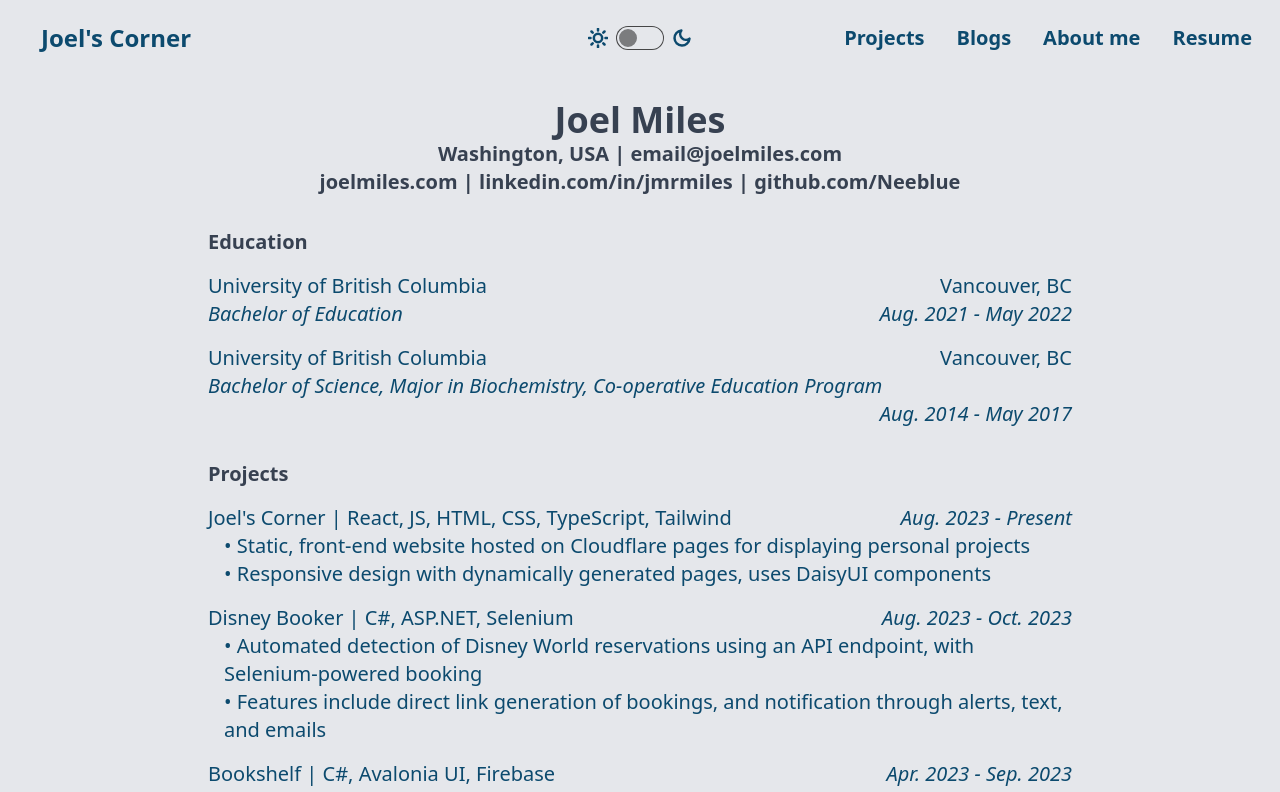
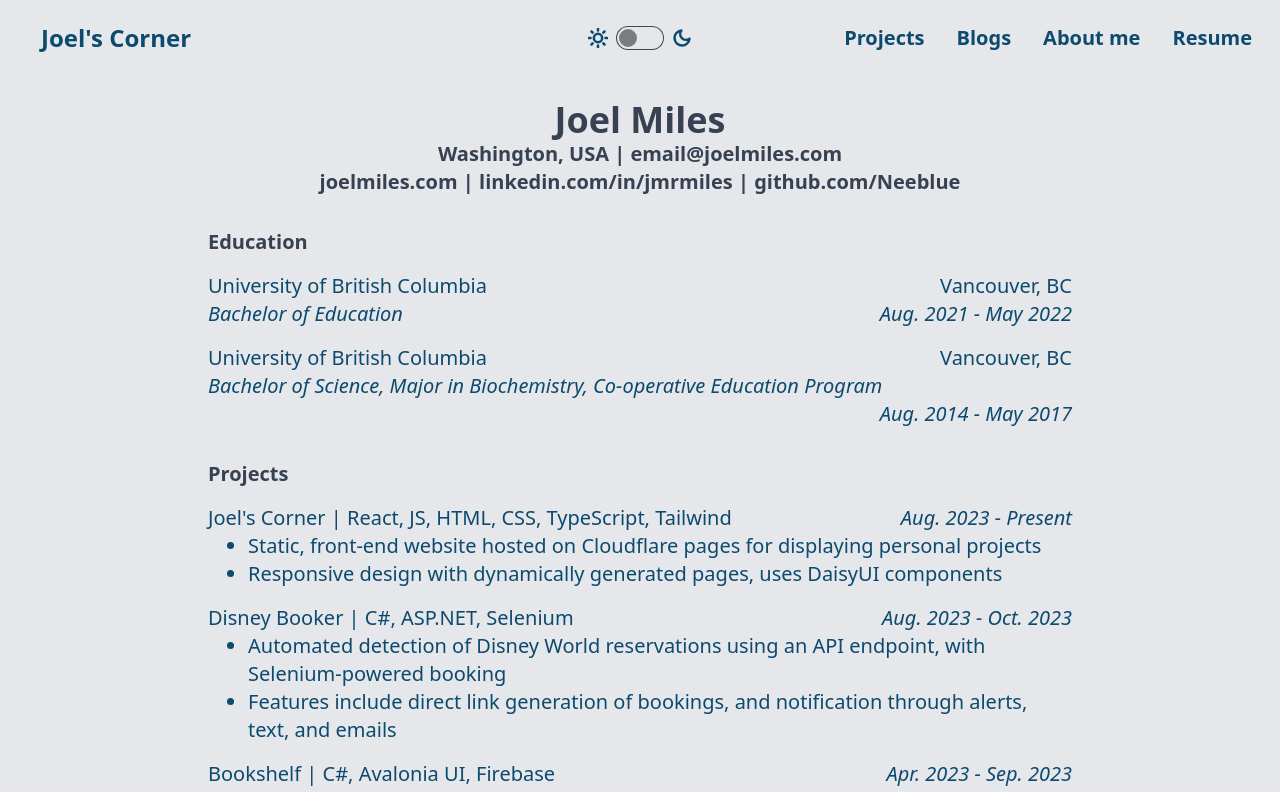
Before and after one commit to Neeblue/joels-corner, a React (Vite) app: page /resume in a window 1280 px wide. Shown: the top 792 px of the page. Built offline with nearby package versions, Linux system fonts and the light colour scheme; the HTML template or start-up script is replaced by a standard one.

Commit message:
bullet points

```diff
--- a/src/pages/Resume.tsx
+++ b/src/pages/Resume.tsx
@@ -98,7 +98,7 @@ const ProjectCard = ({ title, date, details }: { title: string, date: string, de
     <div>
         <div className="">{title} <span className="italic float-right ml-4">{date}</span></div>
         <ul>
-            {details.map((detail, index) => <li className="ml-4" key={index}>• {detail}</li>)}
+            {details.map((detail, index) => <li className="ml-10 list-disc" key={index}>{detail}</li>)}
         </ul>
     </div>
 );
```
